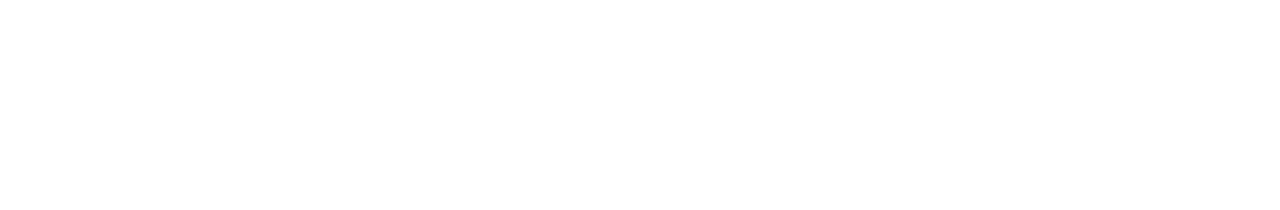
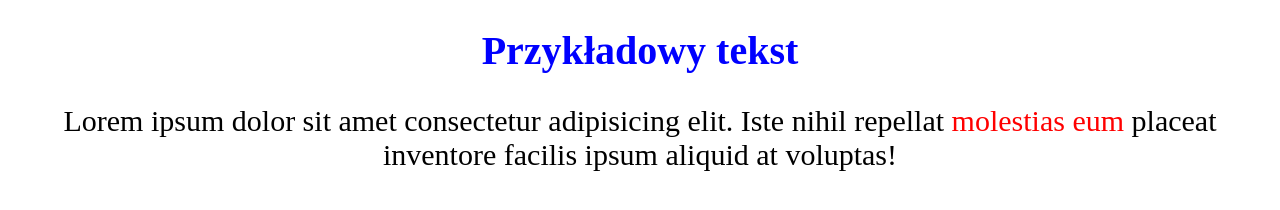
Before and after one commit to danielbuczko/31141, a plain HTML site: page index.html in a window 1280 px wide. Drawn offline with Linux system fonts and the light colour scheme.

Commit message:
Dodanie nagłówka, tekstu i ostylowania CSS

```diff
--- a/index.html
+++ b/index.html
@@ -4,7 +4,15 @@
     <meta charset="UTF-8" />
     <meta http-equiv="X-UA-Compatible" content="IE=edge" />
     <meta name="viewport" content="width=device-width, initial-scale=1.0" />
-    <title>Document</title>
+    <link rel="stylesheet" href="style.css" />
+    <title>Zadanie 31141</title>
   </head>
-  <body></body>
+  <body>
+    <h1>Przykładowy tekst</h1>
+    <p>
+      Lorem ipsum dolor sit amet consectetur adipisicing elit. Iste nihil
+      repellat <span>molestias eum</span> placeat inventore facilis ipsum
+      aliquid at voluptas!
+    </p>
+  </body>
 </html>
--- a/style.css
+++ b/style.css
@@ -0,0 +1,13 @@
+h1 {
+  text-align: center;
+  color: #0000ff;
+  font-size: 40px;
+}
+
+p {
+  text-align: center;
+  font-size: 30px;
+}
+span {
+  color: #ff0000;
+}
```
